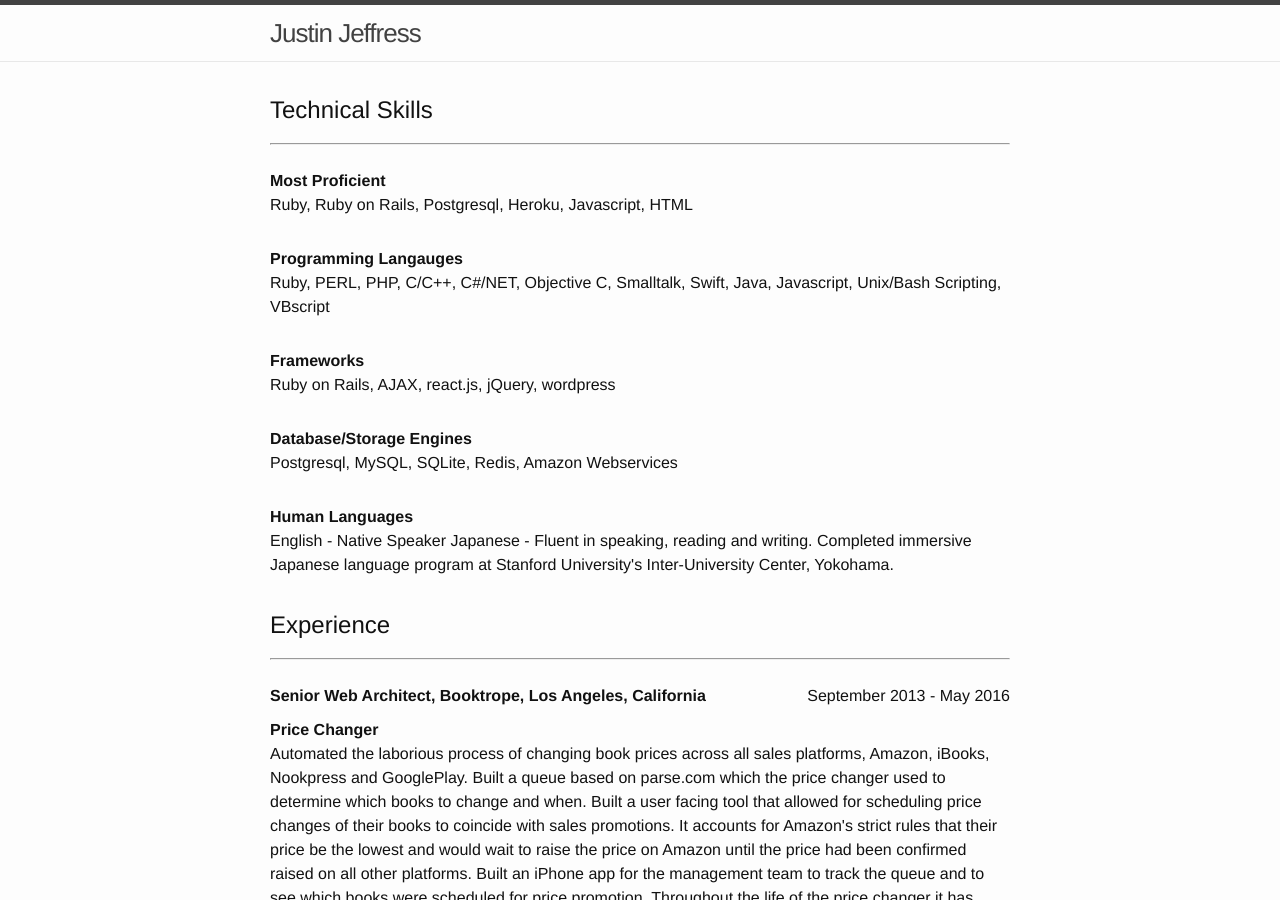
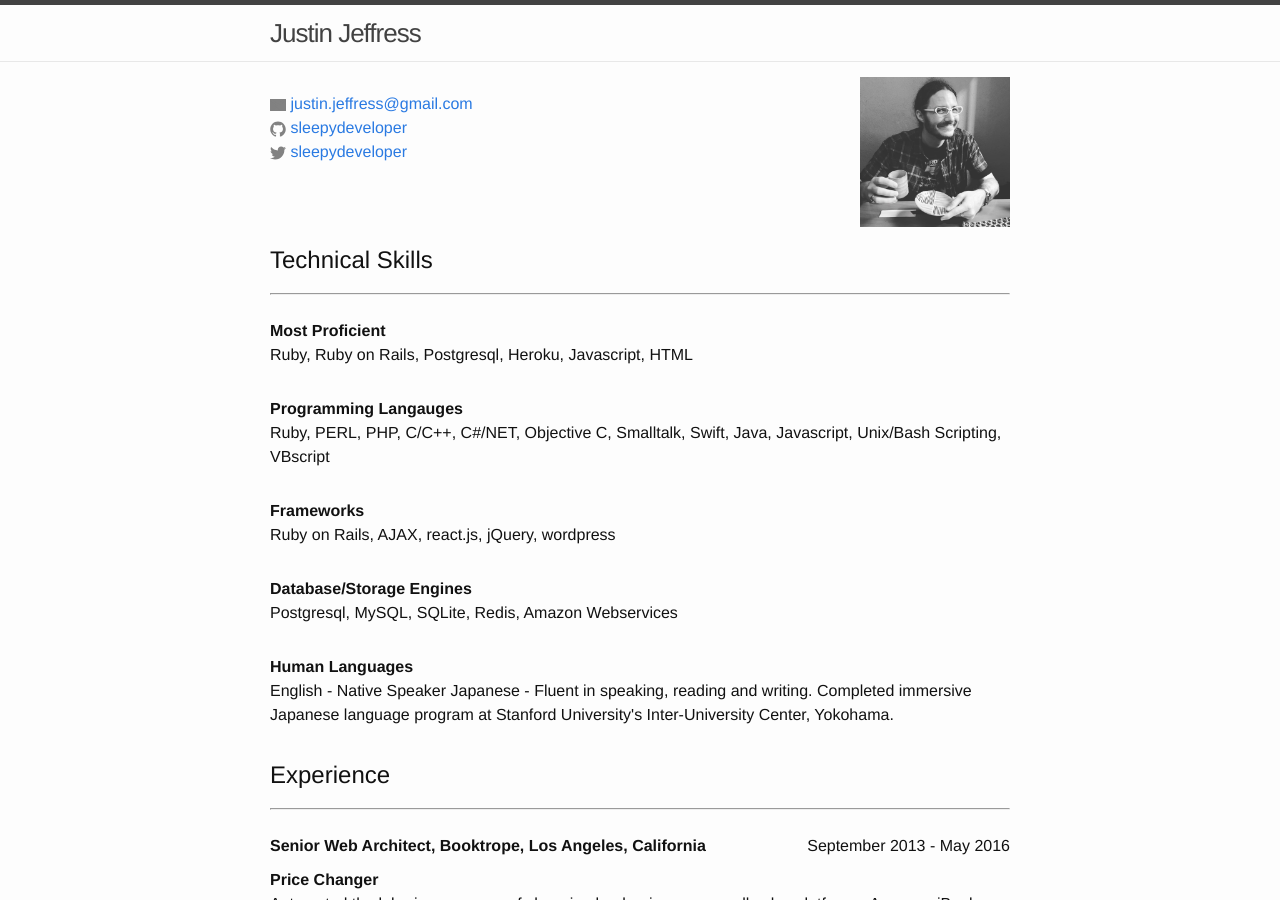
Before and after one commit to SleepyDeveloper/sleepydeveloper.github.io, a Jekyll site: the page built from index.html, in a window 1280 px wide and 900 px high. Built offline with Jekyll 4.4.1, drawn with Linux system fonts in a browser that asks for light colours.

Commit message:
Profile picture (#2)
* added profile image

Signed-off-by: sleepydeveloper <sleepydeveloper@gmail.com>

* Added contact information and headshot

Signed-off-by: sleepydeveloper <sleepydeveloper@gmail.com>

```diff
--- /dev/null
+++ b/_includes/icon-gmail.html
@@ -0,0 +1,2 @@
+<span class="icon ">{% include icon-gmail.svg %}</span>
+<a href="mailto:{{ site.email }}">{{ site.email }}</a>
--- a/index.html
+++ b/index.html
@@ -3,6 +3,29 @@
 ---
 
 <div class="home">
+  <div>
+    <img style="float: right; margin: -15px 0px 0px 0px;"
+     src="/assets/profile.jpg"
+      height="150px" width="150px" />
+  </div>
+  <div style="height:150px;">
+    <ul class="social-media-list">
+      <li>
+        {% include icon-gmail.html %}
+      </li>
+      {% if site.github_username %}
+      <li>
+        {% include icon-github.html username=site.github_username %}
+      </li>
+      {% endif %}
+
+      {% if site.twitter_username %}
+      <li>
+        {% include icon-twitter.html username=site.twitter_username %}
+      </li>
+      {% endif %}
+    </ul>
+  </div>
   <h2>Technical Skills</h2>
   <hr /><br />
   <ul class="post-list">
```
Also changed, not shown: _includes/icon-gmail.svg (added), assets/profile.jpg (added).
